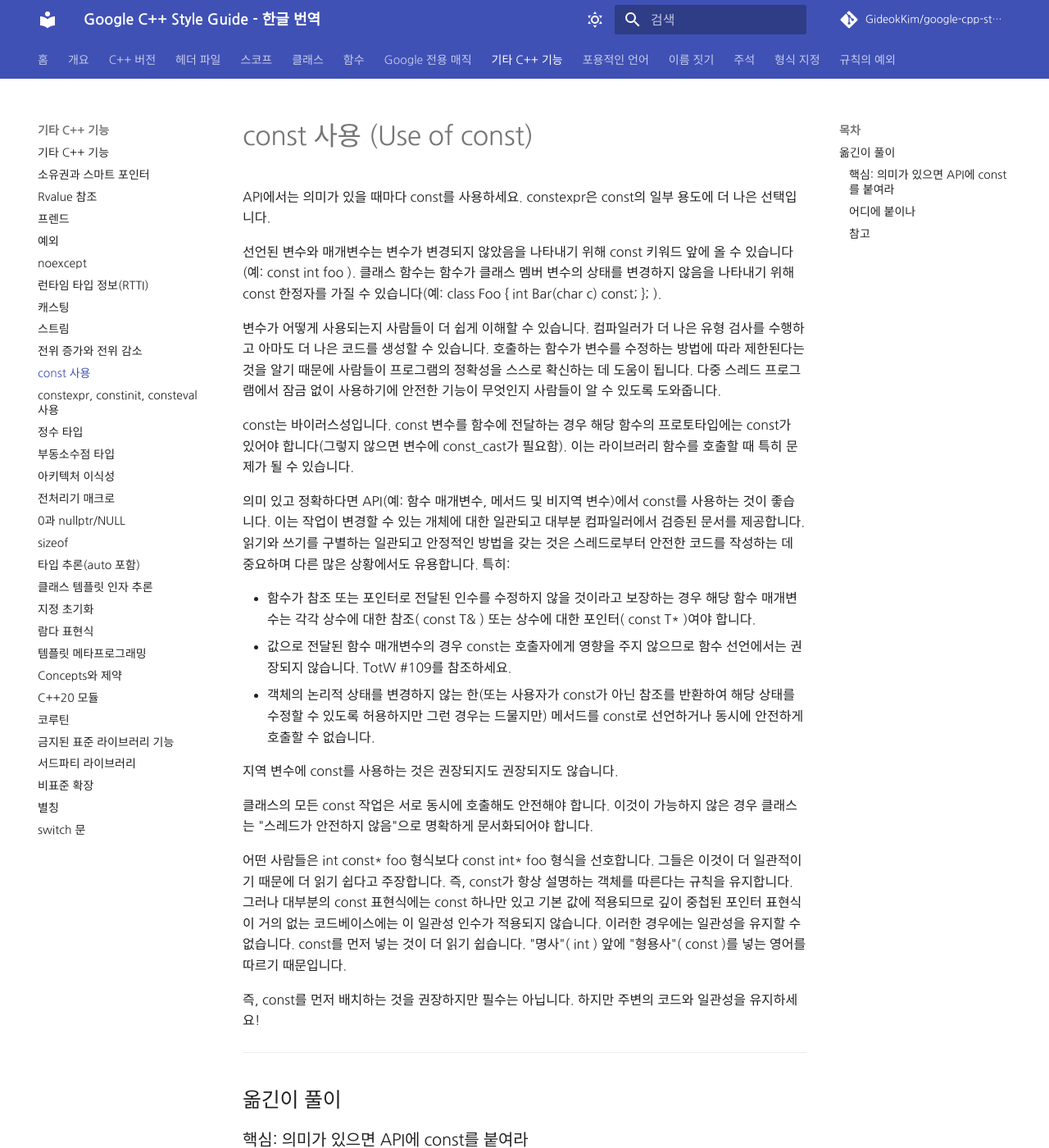
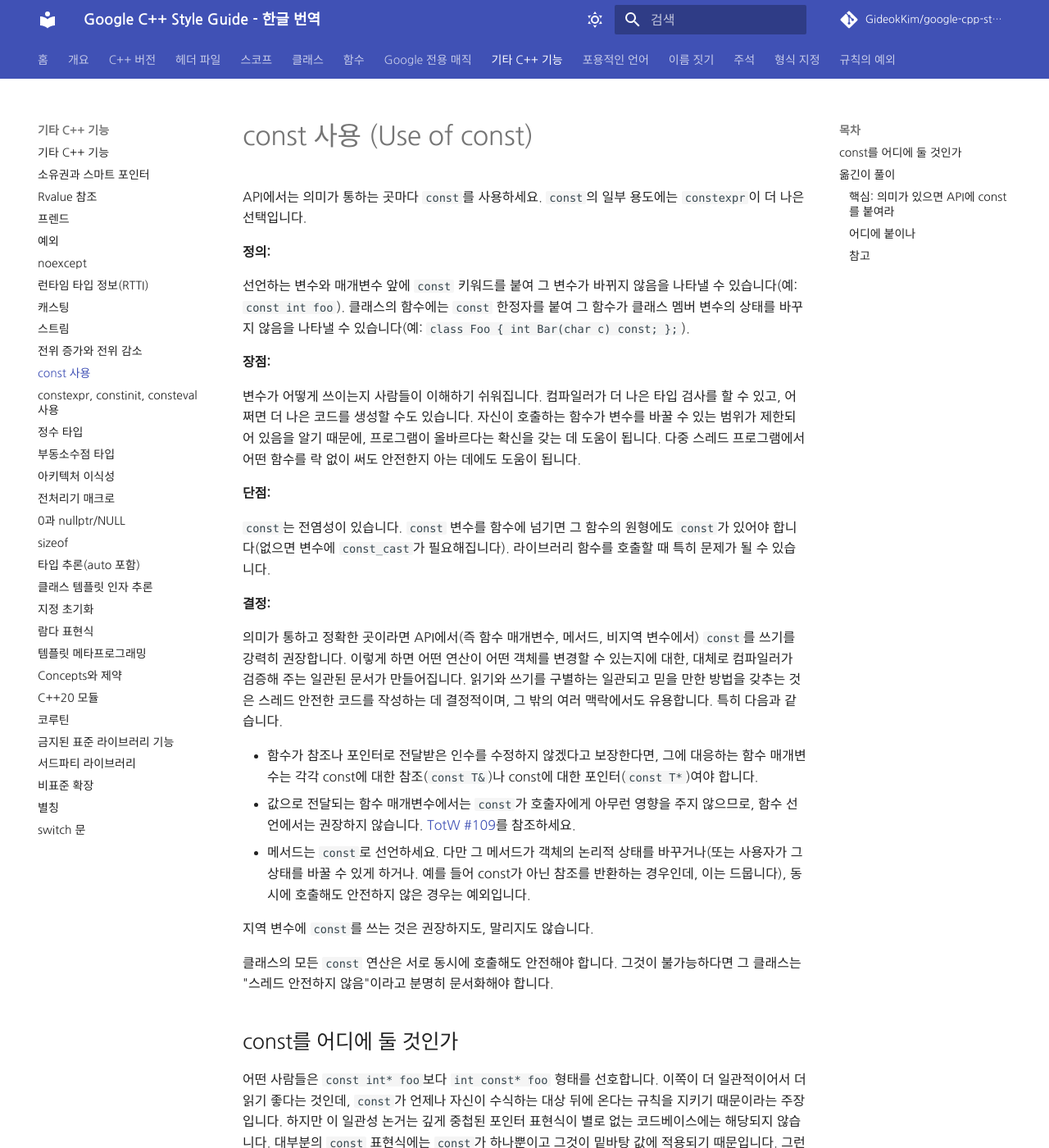
Before and after one commit to GideokKim/google-cpp-style-guide-kr, an MkDocs documentation site: the page built from google cpp style guide/use_of_const.md, in a window 1280 px wide and 1400 px high. Shown: the whole window at 82% size. Built offline with MkDocs 1.6.1 and Material for MkDocs 9.7.7, drawn with Linux system fonts in a browser that asks for light colours; some web fonts are replaced; comment, search, counter and statistics services are not loaded; some of the changed text lies outside the part shown.

Commit message:
docs(other): restore upstream structure in `use of const`
The page flattened the upstream Definition, Pros, Cons and Decision
blocks, dropped the "Where to put the const" subsection heading and the
TotW #109 link, and left every identifier unformatted.

Three sentences had lost or reversed their meaning. The rule on `const`
methods read "메서드를 const로 선언하거나 동시에 안전하게 호출할 수
없습니다", collapsing upstream's "declare methods const unless ... or
they can't safely be invoked concurrently" into a sentence that states
no rule at all. The placement discussion swapped the two forms, saying
some people prefer `const int* foo` to `int const* foo` when upstream
says the reverse, which leaves the argument that follows incoherent. And
"there's no consistency to maintain" became "일관성을 유지할 수 없습니다"
— unable to maintain it, rather than there being none to maintain.

A fourth was a typo: "권장되지도 권장되지도 않습니다" for "neither
encouraged nor discouraged".

Restore the block labels, the subsection and the link, and fix the four
sentences.

```diff
--- a/google cpp style guide/use_of_const.md
+++ b/google cpp style guide/use_of_const.md
@@ -1,26 +1,36 @@
 # const 사용 (Use of const)
 
-API에서는 의미가 있을 때마다 const를 사용하세요. constexpr은 const의 일부 용도에 더 나은 선택입니다.
+API에서는 의미가 통하는 곳마다 `const`를 사용하세요. `const`의 일부 용도에는 `constexpr`이 더 나은 선택입니다.
 
-선언된 변수와 매개변수는 변수가 변경되지 않았음을 나타내기 위해 const 키워드 앞에 올 수 있습니다(예: const int foo ). 클래스 함수는 함수가 클래스 멤버 변수의 상태를 변경하지 않음을 나타내기 위해 const 한정자를 가질 수 있습니다(예: class Foo { int Bar(char c) const; }; ).
+**정의:**
 
-변수가 어떻게 사용되는지 사람들이 더 쉽게 이해할 수 있습니다. 컴파일러가 더 나은 유형 검사를 수행하고 아마도 더 나은 코드를 생성할 수 있습니다. 호출하는 함수가 변수를 수정하는 방법에 따라 제한된다는 것을 알기 때문에 사람들이 프로그램의 정확성을 스스로 확신하는 데 도움이 됩니다. 다중 스레드 프로그램에서 잠금 없이 사용하기에 안전한 기능이 무엇인지 사람들이 알 수 있도록 도와줍니다.
+선언하는 변수와 매개변수 앞에 `const` 키워드를 붙여 그 변수가 바뀌지 않음을 나타낼 수 있습니다(예: `const int foo`). 클래스의 함수에는 `const` 한정자를 붙여 그 함수가 클래스 멤버 변수의 상태를 바꾸지 않음을 나타낼 수 있습니다(예: `class Foo { int Bar(char c) const; };`).
 
-const는 바이러스성입니다. const 변수를 함수에 전달하는 경우 해당 함수의 프로토타입에는 const가 있어야 합니다(그렇지 않으면 변수에 const_cast가 필요함). 이는 라이브러리 함수를 호출할 때 특히 문제가 될 수 있습니다.
+**장점:**
 
-의미 있고 정확하다면 API(예: 함수 매개변수, 메서드 및 비지역 변수)에서 const를 사용하는 것이 좋습니다. 이는 작업이 변경할 수 있는 개체에 대한 일관되고 대부분 컴파일러에서 검증된 문서를 제공합니다. 읽기와 쓰기를 구별하는 일관되고 안정적인 방법을 갖는 것은 스레드로부터 안전한 코드를 작성하는 데 중요하며 다른 많은 상황에서도 유용합니다. 특히:
+변수가 어떻게 쓰이는지 사람들이 이해하기 쉬워집니다. 컴파일러가 더 나은 타입 검사를 할 수 있고, 어쩌면 더 나은 코드를 생성할 수도 있습니다. 자신이 호출하는 함수가 변수를 바꿀 수 있는 범위가 제한되어 있음을 알기 때문에, 프로그램이 올바르다는 확신을 갖는 데 도움이 됩니다. 다중 스레드 프로그램에서 어떤 함수를 락 없이 써도 안전한지 아는 데에도 도움이 됩니다.
 
-- 함수가 참조 또는 포인터로 전달된 인수를 수정하지 않을 것이라고 보장하는 경우 해당 함수 매개변수는 각각 상수에 대한 참조( const T& ) 또는 상수에 대한 포인터( const T* )여야 합니다.
-- 값으로 전달된 함수 매개변수의 경우 const는 호출자에게 영향을 주지 않으므로 함수 선언에서는 권장되지 않습니다. TotW #109를 참조하세요.
-- 객체의 논리적 상태를 변경하지 않는 한(또는 사용자가 const가 아닌 참조를 반환하여 해당 상태를 수정할 수 있도록 허용하지만 그런 경우는 드물지만) 메서드를 const로 선언하거나 동시에 안전하게 호출할 수 없습니다.
+**단점:**
 
-지역 변수에 const를 사용하는 것은 권장되지도 권장되지도 않습니다.
+`const`는 전염성이 있습니다. `const` 변수를 함수에 넘기면 그 함수의 원형에도 `const`가 있어야 합니다(없으면 변수에 `const_cast`가 필요해집니다). 라이브러리 함수를 호출할 때 특히 문제가 될 수 있습니다.
 
-클래스의 모든 const 작업은 서로 동시에 호출해도 안전해야 합니다. 이것이 가능하지 않은 경우 클래스는 "스레드가 안전하지 않음"으로 명확하게 문서화되어야 합니다.
+**결정:**
 
-어떤 사람들은 int const* foo 형식보다 const int* foo 형식을 선호합니다. 그들은 이것이 더 일관적이기 때문에 더 읽기 쉽다고 주장합니다. 즉, const가 항상 설명하는 객체를 따른다는 규칙을 유지합니다. 그러나 대부분의 const 표현식에는 const 하나만 있고 기본 값에 적용되므로 깊이 중첩된 포인터 표현식이 거의 없는 코드베이스에는 이 일관성 인수가 적용되지 않습니다. 이러한 경우에는 일관성을 유지할 수 없습니다. const를 먼저 넣는 것이 더 읽기 쉽습니다. "명사"( int ) 앞에 "형용사"( const )를 넣는 영어를 따르기 때문입니다.
+의미가 통하고 정확한 곳이라면 API에서(즉 함수 매개변수, 메서드, 비지역 변수에서) `const`를 쓰기를 강력히 권장합니다. 이렇게 하면 어떤 연산이 어떤 객체를 변경할 수 있는지에 대한, 대체로 컴파일러가 검증해 주는 일관된 문서가 만들어집니다. 읽기와 쓰기를 구별하는 일관되고 믿을 만한 방법을 갖추는 것은 스레드 안전한 코드를 작성하는 데 결정적이며, 그 밖의 여러 맥락에서도 유용합니다. 특히 다음과 같습니다.
 
-즉, const를 먼저 배치하는 것을 권장하지만 필수는 아닙니다. 하지만 주변의 코드와 일관성을 유지하세요!
+- 함수가 참조나 포인터로 전달받은 인수를 수정하지 않겠다고 보장한다면, 그에 대응하는 함수 매개변수는 각각 const에 대한 참조(`const T&`)나 const에 대한 포인터(`const T*`)여야 합니다.
+- 값으로 전달되는 함수 매개변수에서는 `const`가 호출자에게 아무런 영향을 주지 않으므로, 함수 선언에서는 권장하지 않습니다. [TotW #109](https://abseil.io/tips/109)를 참조하세요.
+- 메서드는 `const`로 선언하세요. 다만 그 메서드가 객체의 논리적 상태를 바꾸거나(또는 사용자가 그 상태를 바꿀 수 있게 하거나. 예를 들어 const가 아닌 참조를 반환하는 경우인데, 이는 드뭅니다), 동시에 호출해도 안전하지 않은 경우는 예외입니다.
+
+지역 변수에 `const`를 쓰는 것은 권장하지도, 말리지도 않습니다.
+
+클래스의 모든 `const` 연산은 서로 동시에 호출해도 안전해야 합니다. 그것이 불가능하다면 그 클래스는 "스레드 안전하지 않음"이라고 분명히 문서화해야 합니다.
+
+## const를 어디에 둘 것인가
+
+어떤 사람들은 `const int* foo`보다 `int const* foo` 형태를 선호합니다. 이쪽이 더 일관적이어서 더 읽기 좋다는 것인데, `const`가 언제나 자신이 수식하는 대상 뒤에 온다는 규칙을 지키기 때문이라는 주장입니다. 하지만 이 일관성 논거는 깊게 중첩된 포인터 표현식이 별로 없는 코드베이스에는 해당되지 않습니다. 대부분의 `const` 표현식에는 `const`가 하나뿐이고 그것이 밑바탕 값에 적용되기 때문입니다. 그런 경우에는 유지할 일관성이라는 것이 애초에 없습니다. `const`를 앞에 두는 편이 오히려 더 읽기 좋다고 볼 수 있는데, "형용사"(`const`)를 "명사"(`int`) 앞에 두는 영어의 어순을 따르기 때문입니다.
+
+그렇다고는 해도, `const`를 앞에 두기를 권장하기는 하지만 강제하지는 않습니다. 다만 주변 코드와는 일관되게 하세요!
 
 ---
 
```
